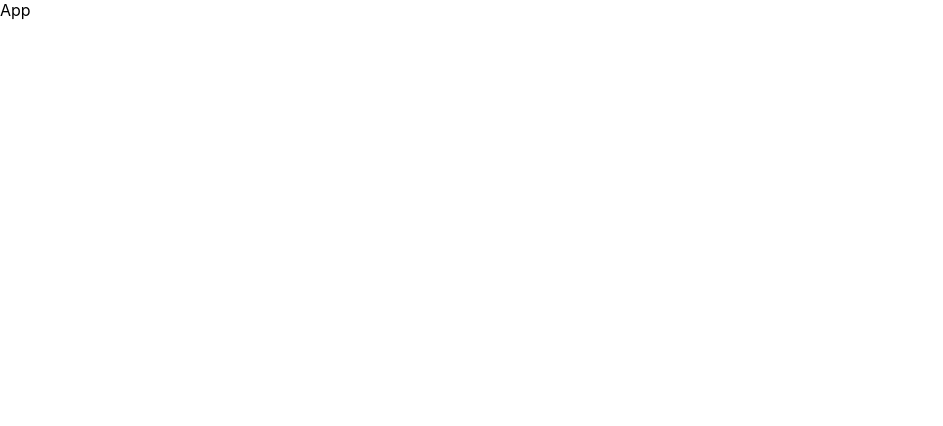
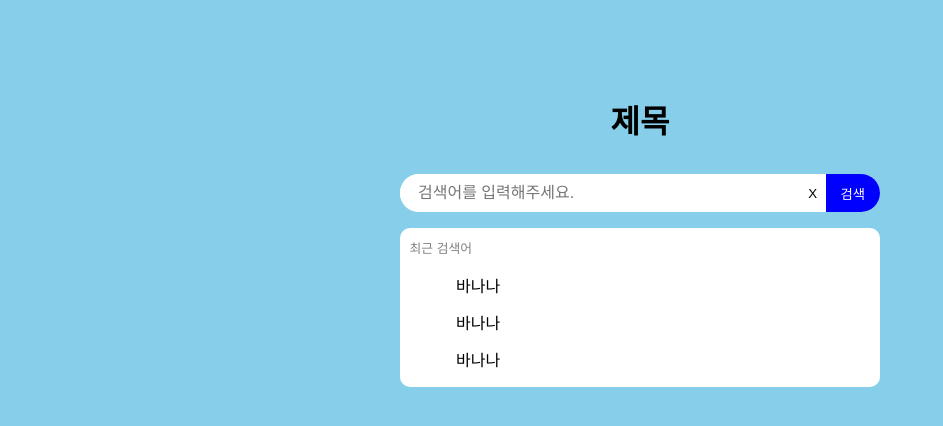
Before and after one commit to jh1109/search-box, a React (Create React App) app: page / in a window 1280 px wide. Shown: the top 426 px of the page, without its empty margins (0-943 px from the left). Built offline with nearby package versions, Linux system fonts and the light colour scheme; the HTML template or start-up script is replaced by a standard one.

Commit message:
Style: 검색창 및 dropbox 스타일링 #1

```diff
--- a/src/App.tsx
+++ b/src/App.tsx
@@ -1,8 +1,17 @@
 import React from 'react';
+import SearchForm from './components/search-box/SearchForm';
+import SearchDropBox from './components/search-box/SearchDropBox';
+import Header from './components/layout/Header';
 
 function App() {
   return (
-    <div>App</div>
+    <React.Fragment>
+      <Header />
+      <main>
+        <SearchForm />
+        <SearchDropBox />
+      </main>
+    </React.Fragment>
   );
 }
 
--- /dev/null
+++ b/src/components/layout/Header.module.css
@@ -0,0 +1,5 @@
+.header {
+  text-align: center;
+  margin-top: 6rem;
+  margin-bottom: 2rem;
+}
--- /dev/null
+++ b/src/components/layout/Header.tsx
@@ -0,0 +1,13 @@
+import React from 'react';
+
+import classes from './Header.module.css'
+
+const Header = () => {
+  return (
+    <header className={classes.header}>
+      <h1>제목</h1>
+    </header>
+  );
+};
+
+export default Header;
--- /dev/null
+++ b/src/components/search-box/SearchDropBox.module.css
@@ -0,0 +1,16 @@
+.dropBox {
+  background-color: white;
+  width: 30rem;
+  border-radius: 10px;
+  padding: 0.6rem;
+  display: flex;
+  flex-direction: column;
+  gap: 0.6rem;
+  margin: 1rem auto;
+}
+
+.dropBox h2 {
+  font-size: 0.8rem;
+  color: gray;
+  font-weight: 400;
+}
--- /dev/null
+++ b/src/components/search-box/SearchDropBox.tsx
@@ -0,0 +1,15 @@
+import React from 'react';
+
+import classes from './SearchDropBox.module.css'
+import SearchList from './SearchList';
+
+const SearchDropBox = () => {
+  return (
+    <section className={classes.dropBox}>
+      <h2>최근 검색어</h2>
+      <SearchList />
+    </section>
+  );
+};
+
+export default SearchDropBox;
--- /dev/null
+++ b/src/components/search-box/SearchForm.module.css
@@ -0,0 +1,39 @@
+.searchForm {
+  border-radius: 20px;
+  overflow: hidden;
+  width: 30rem;
+  height: 2.4rem;
+  display: flex;
+  flex-flow: row nowrap;
+  align-items: center;
+  background-color: white;
+  margin: auto;
+}
+
+.searchForm input {
+  height: 100%;
+  flex-grow: 1;
+  text-indent: 1rem;
+  font-size: 1rem;
+}
+
+.searchForm button {
+  flex-shrink: 1;
+}
+.resetBtn {
+  background-color: white;
+  width: 1.6rem;
+  height: 1.6rem;
+  display: flex;
+  align-items: center;
+  justify-content: center;
+}
+
+.submitBtn {
+  background-color: blue;
+  color: white;
+  padding-left: 0.5rem;
+  padding-right: 0.5rem;
+  height: 100%;
+  width: 3.4rem;
+}
--- /dev/null
+++ b/src/components/search-box/SearchForm.tsx
@@ -0,0 +1,15 @@
+import React from 'react';
+import classes from './SearchForm.module.css'
+
+const SearchForm = () => {
+  return (
+    <form className={classes.searchForm}>
+      <label htmlFor='searchBox' className='a11yHidden'>검색창</label>
+      <input type="text" name='searchBox' placeholder='검색어를 입력해주세요.' />
+      <button type='reset' className={classes.resetBtn}>X</button>
+      <button type='submit' className={classes.submitBtn}>검색</button>
+    </form>
+  );
+};
+
+export default SearchForm;
--- /dev/null
+++ b/src/components/search-box/SearchList.module.css
@@ -0,0 +1,4 @@
+.searchList {
+  max-height: 10rem;
+  overflow-y: auto;
+}
--- /dev/null
+++ b/src/components/search-box/SearchList.tsx
@@ -0,0 +1,16 @@
+import React from 'react';
+import SearchWord from './SearchWord';
+
+import classes from './SearchList.module.css'
+
+const SearchList = () => {
+  return (
+    <ul className={classes.searchList}>
+      <SearchWord />
+      <SearchWord />
+      <SearchWord />
+    </ul>
+  );
+};
+
+export default SearchList;
--- /dev/null
+++ b/src/components/search-box/SearchWord.module.css
@@ -0,0 +1,7 @@
+.searchword {
+  padding: 0.4rem;
+  &:hover,
+  &:focus {
+    background: #f2f4f7;
+  }
+}
--- /dev/null
+++ b/src/components/search-box/SearchWord.tsx
@@ -0,0 +1,13 @@
+import React from 'react';
+
+import classes from './SearchWord.module.css'
+
+const SearchWord = () => {
+  return (
+    <li className={classes.searchword}>
+      바나나
+    </li>
+  );
+};
+
+export default SearchWord;
--- a/src/index.css
+++ b/src/index.css
@@ -1,3 +1,11 @@
+@import-normalize;
+
+* {
+  box-sizing: border-box;
+  margin: 0;
+  margin: 0;
+}
+
 body {
   margin: 0;
   font-family: -apple-system, BlinkMacSystemFont, 'Segoe UI', 'Roboto', 'Oxygen',
@@ -5,9 +13,35 @@ body {
     sans-serif;
   -webkit-font-smoothing: antialiased;
   -moz-osx-font-smoothing: grayscale;
+  background-color: skyblue;
 }
 
 code {
   font-family: source-code-pro, Menlo, Monaco, Consolas, 'Courier New',
     monospace;
 }
+
+ul,
+li {
+  list-style: none;
+}
+
+input {
+  border: none;
+  outline: none;
+}
+
+button {
+  border: none;
+  cursor: pointer;
+}
+
+.a11yHidden {
+  overflow: hidden;
+  position: absolute !important;
+  clip: rect(0, 0, 0, 0);
+  clip-path: inset(50%);
+  width: 1px;
+  height: 1px;
+  margin: -1px;
+}
```
